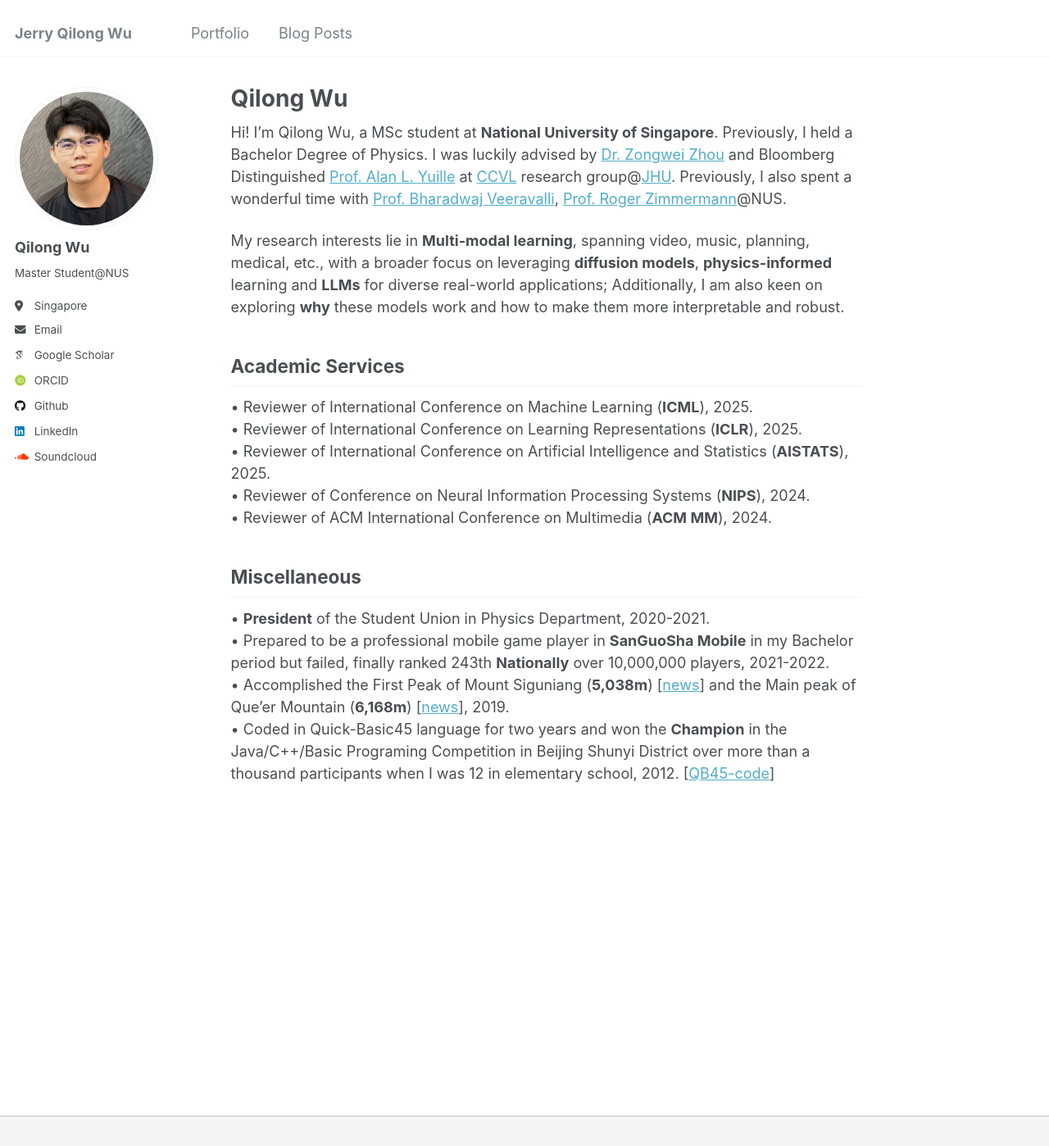
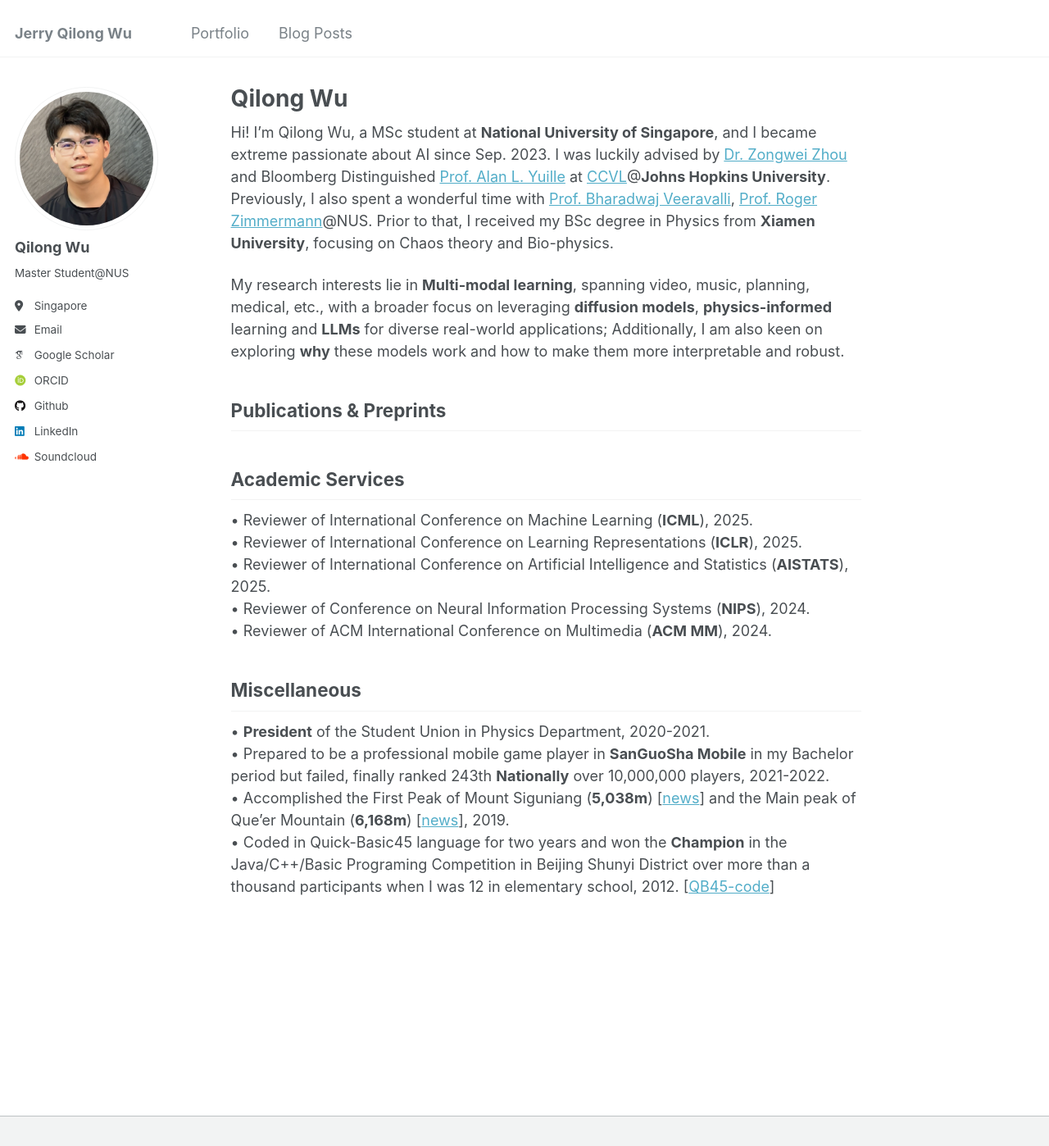
Before and after one commit to JerryWu-code/jerrywu-code.github.io, a Jekyll site: the page built from _pages/about.md, in a window 1280 px wide and 1398 px high. Shown: the whole window at 82% size. Built offline with Jekyll 4.4.1, drawn with Linux system fonts in a browser that asks for light colours; some web fonts are replaced.

Commit message:
Add info.

```diff
--- a/_pages/about.md
+++ b/_pages/about.md
@@ -7,9 +7,12 @@ redirect_from:
   - /about.html
 ---
 
-Hi! I’m Qilong Wu, a MSc student at **National University of Singapore**. Previously, I held a Bachelor Degree of Physics. I was luckily advised by [Dr. Zongwei Zhou](https://www.zongweiz.com/) and Bloomberg Distinguished [Prof. Alan L. Yuille](https://www.cs.jhu.edu/~ayuille/) at [CCVL](https://ccvl.jhu.edu/) research group@[JHU](https://www.jhu.edu/). Previously, I also spent a wonderful time with [Prof. Bharadwaj Veeravalli](https://scholar.google.com/citations?user=IqAJttsAAAAJ&hl=en), [Prof. Roger Zimmermann](https://scholar.google.com.tw/citations?user=IDREwXEAAAAJ)@NUS.
+Hi! I’m Qilong Wu, a MSc student at **National University of Singapore**, and I became extreme passionate about AI since Sep. 2023. I was luckily advised by [Dr. Zongwei Zhou](https://www.zongweiz.com/) and Bloomberg Distinguished [Prof. Alan L. Yuille](https://www.cs.jhu.edu/~ayuille/) at [CCVL](https://ccvl.jhu.edu/)@**Johns Hopkins University**. Previously, I also spent a wonderful time with [Prof. Bharadwaj Veeravalli](https://scholar.google.com/citations?user=IqAJttsAAAAJ&hl=en), [Prof. Roger Zimmermann](https://scholar.google.com.tw/citations?user=IDREwXEAAAAJ)@NUS. Prior to that, I received my BSc degree in Physics from **Xiamen University**, focusing on Chaos theory and Bio-physics.
 
 My research interests lie in **Multi-modal learning**, spanning video, music, planning, medical, etc., with a broader focus on leveraging **diffusion models**, **physics-informed** learning and **LLMs** for diverse real-world applications; Additionally, I am also keen on exploring **why** these models work and how to make them more interpretable and robust.
+
+Publications & Preprints
+------
 
 Academic Services
 ------
```
